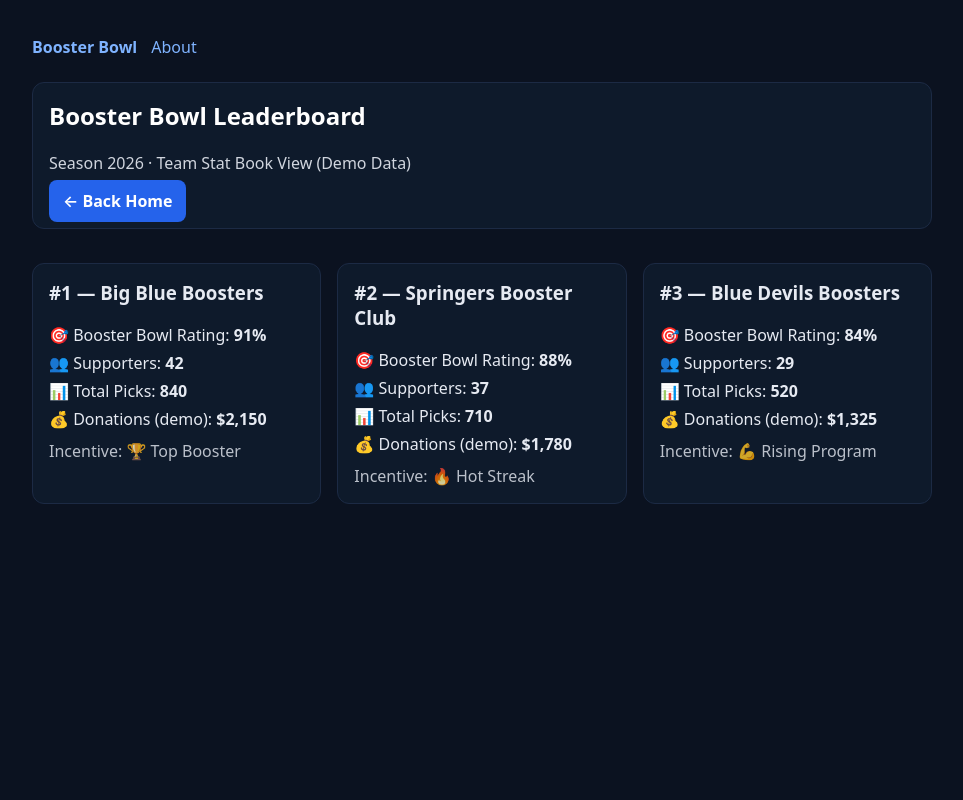
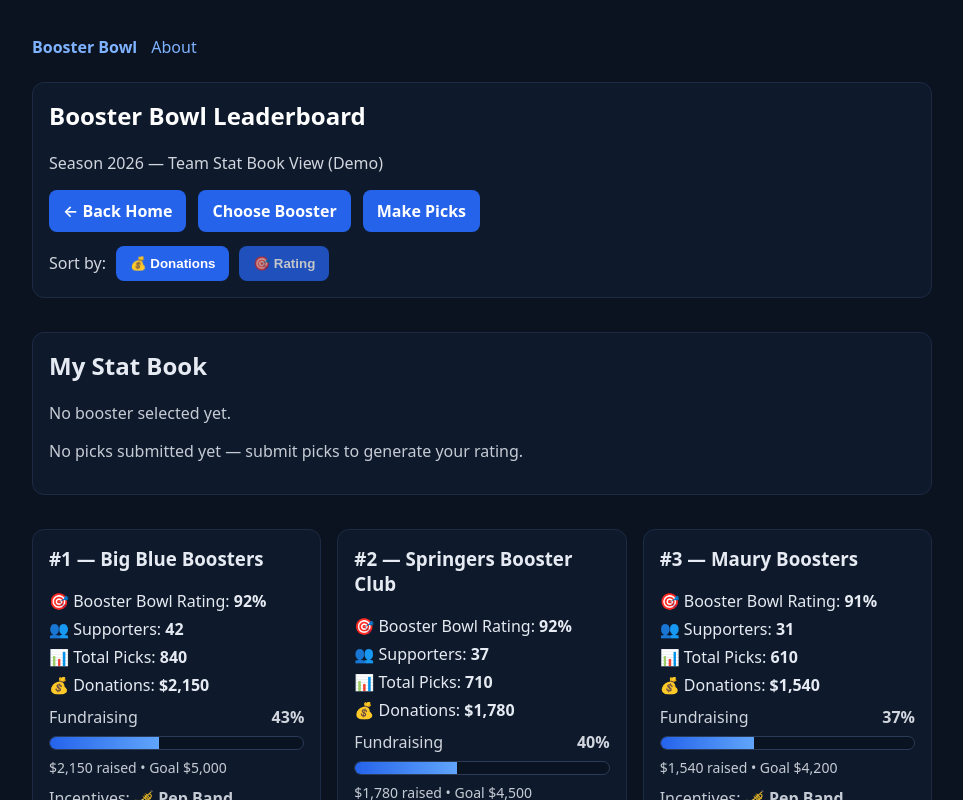
Before and after one commit to Rloney86/booster-bowl, a Next.js app: page /leaderboard in a window 1280 px wide. Shown: the top 800 px of the page, without its empty margins (158-1121 px from the left). Built offline with nearby package versions, Linux system fonts and the light colour scheme.

Commit message:
Refactor leaderboard component and update stats

```diff
--- a/pages/leaderboard.js
+++ b/pages/leaderboard.js
@@ -1,50 +1,318 @@
 import Link from "next/link";
+import { useEffect, useMemo, useState } from "react";
 
+const PICKS_KEY = "bb_picks_week_1";
+const BOOSTER_KEY = "bb_selected_booster";
+const DONATIONS_KEY = "bb_donations_by_booster"; // { [boosterId]: number }
+
+// demo results: gameId -> "home" | "away"
+const RESULTS = {
+  g1: "home",
+  g2: "away",
+  g3: "home",
+  g4: "away",
+  g5: "home",
+};
+
+// Demo boosters (now includes Maury + Glen Allen)
 const BOOSTER_STATS = [
   {
     id: "jmhs",
     name: "Big Blue Boosters",
     supporters: 42,
     totalPicks: 840,
-    accuracy: 91,
     donations: 2150,
+    goal: 5000,
   },
   {
     id: "hsprings",
     name: "Springers Booster Club",
     supporters: 37,
     totalPicks: 710,
-    accuracy: 88,
     donations: 1780,
+    goal: 4500,
   },
   {
     id: "varina",
     name: "Blue Devils Boosters",
     supporters: 29,
     totalPicks: 520,
-    accuracy: 84,
     donations: 1325,
+    goal: 4000,
+  },
+  {
+    id: "maury",
+    name: "Maury Boosters",
+    supporters: 31,
+    totalPicks: 610,
+    donations: 1540,
+    goal: 4200,
+  },
+  {
+    id: "glenallen",
+    name: "Jaguar Nation",
+    supporters: 26,
+    totalPicks: 480,
+    donations: 1210,
+    goal: 3800,
   },
 ];
 
+function safeParseJSON(raw, fallback) {
+  try {
+    return raw ? JSON.parse(raw) : fallback;
+  } catch {
+    return fallback;
+  }
+}
+
+function calcAccuracy(picks) {
+  if (!picks) return null;
+  const ids = Object.keys(RESULTS);
+  const total = ids.length;
+  let correct = 0;
+
+  for (const gameId of ids) {
+    if (picks[gameId] && picks[gameId] === RESULTS[gameId]) correct++;
+  }
+
+  return {
+    correct,
+    total,
+    percent: Math.round((correct / total) * 100),
+  };
+}
+
+// Make a "team rating" that feels real (demo formula)
+// - base 70
+// - + accuracy influence (0–20)
+// - + donation influence (0–10)
+function calcTeamRating({ accuracyPercent, donationsTotal, goal }) {
+  const accPart = Math.round((accuracyPercent / 100) * 20); // 0..20
+  const donationProgress = goal ? Math.min(1, donationsTotal / goal) : 0;
+  const donPart = Math.round(donationProgress * 10); // 0..10
+  return Math.max(0, Math.min(100, 70 + accPart + donPart));
+}
+
+// Incentives unlock by donation progress
+function getIncentives(progress) {
+  const unlocked = [];
+  if (progress >= 0.25) unlocked.push("🎺 Pep Band Shoutout");
+  if (progress >= 0.5) unlocked.push("📸 Team Spotlight Post");
+  if (progress >= 0.75) unlocked.push("🎁 Sponsor Prize Drop");
+  if (progress >= 1) unlocked.push("🏆 Booster Bowl Champions Banner");
+  return unlocked;
+}
+
+function ProgressBar({ value, max }) {
+  const pct = max > 0 ? Math.min(100, Math.round((value / max) * 100)) : 0;
+
+  return (
+    <div style={{ marginTop: 10 }}>
+      <div style={{ display: "flex", justifyContent: "space-between", opacity: 0.9 }}>
+        <span>Fundraising</span>
+        <span>
+          <b>{pct}%</b>
+        </span>
+      </div>
+
+      <div
+        style={{
+          marginTop: 8,
+          height: 12,
+          borderRadius: 999,
+          border: "1px solid #2a3b57",
+          background: "#0a1322",
+          overflow: "hidden",
+        }}
+      >
+        <div
+          style={{
+            width: `${pct}%`,
+            height: "100%",
+            background: "linear-gradient(90deg, #2563eb, #60a5fa)",
+          }}
+        />
+      </div>
+
+      <div style={{ marginTop: 8, opacity: 0.85, fontSize: 14 }}>
+        ${value.toLocaleString()} raised • Goal ${max.toLocaleString()}
+      </div>
+    </div>
+  );
+}
+
 export default function Leaderboard() {
+  const [myBooster, setMyBooster] = useState(null);
+  const [myPicks, setMyPicks] = useState(null);
+  const [sortBy, setSortBy] = useState("donations"); // "donations" | "rating"
+  const [donationsByBooster, setDonationsByBooster] = useState({});
+
+  useEffect(() => {
+    // Selected booster
+    const b = safeParseJSON(localStorage.getItem(BOOSTER_KEY), null);
+    if (b) setMyBooster(b);
+
+    // Picks
+    const p = safeParseJSON(localStorage.getItem(PICKS_KEY), null);
+    if (p) setMyPicks(p);
+
+    // Donations map
+    const d = safeParseJSON(localStorage.getItem(DONATIONS_KEY), {});
+    setDonationsByBooster(d || {});
+  }, []);
+
+  const myAccuracy = useMemo(() => calcAccuracy(myPicks), [myPicks]);
+
+  function addDonation(amount) {
+    if (!myBooster?.id) return;
+
+    setDonationsByBooster((prev) => {
+      const next = { ...(prev || {}) };
+      next[myBooster.id] = (next[myBooster.id] || 0) + amount;
+
+      try {
+        localStorage.setItem(DONATIONS_KEY, JSON.stringify(next));
+      } catch {}
+
+      return next;
+    });
+  }
+
+  const computedBoosters = useMemo(() => {
+    return BOOSTER_STATS.map((b, idx) => {
+      const extra = donationsByBooster?.[b.id] || 0;
+      const donationsTotal = b.donations + extra;
+
+      // demo accuracy baseline per team (so rating isn't random)
+      const accuracyPercent = Math.max(70, 92 - idx * 3);
+
+      const rating = calcTeamRating({
+        accuracyPercent,
+        donationsTotal,
+        goal: b.goal,
+      });
+
+      const progress = b.goal ? Math.min(1, donationsTotal / b.goal) : 0;
+
+      return {
+        ...b,
+        accuracyPercent,
+        donationsTotal,
+        rating,
+        progress,
+        incentives: getIncentives(progress),
+        extraDonation: extra,
+      };
+    });
+  }, [donationsByBooster]);
+
+  const sortedBoosters = useMemo(() => {
+    const arr = [...computedBoosters];
+
+    if (sortBy === "rating") {
+      arr.sort((a, b) => b.rating - a.rating);
+    } else {
+      arr.sort((a, b) => b.donationsTotal - a.donationsTotal);
+    }
+
+    return arr;
+  }, [computedBoosters, sortBy]);
+
+  const myTeam = useMemo(() => {
+    if (!myBooster?.id) return null;
+    return computedBoosters.find((b) => b.id === myBooster.id) || null;
+  }, [myBooster, computedBoosters]);
+
   return (
     <main style={{ maxWidth: 900, margin: "0 auto", padding: 24 }}>
-      {/* HEADER */}
       <section className="card">
         <h1 style={{ marginTop: 0 }}>Booster Bowl Leaderboard</h1>
-        <p style={{ opacity: 0.9 }}>
-          Season 2026 · Team Stat Book View (Demo Data)
-        </p>
+        <p style={{ opacity: 0.9 }}>Season 2026 — Team Stat Book View (Demo)</p>
 
-        <Link href="/" className="button" style={{ marginTop: 12 }}>
-          ← Back Home
-        </Link>
+        <div style={{ display: "flex", gap: 12, flexWrap: "wrap", marginTop: 12 }}>
+          <Link href="/" className="button">← Back Home</Link>
+          <Link href="/booster" className="button">Choose Booster</Link>
+          <Link href="/picks" className="button">Make Picks</Link>
+        </div>
+
+        <div style={{ marginTop: 14, display: "flex", gap: 10, alignItems: "center", flexWrap: "wrap" }}>
+          <div style={{ opacity: 0.9 }}>Sort by:</div>
+          <button
+            className="button"
+            onClick={() => setSortBy("donations")}
+            style={{ opacity: sortBy === "donations" ? 1 : 0.75 }}
+          >
+            💰 Donations
+          </button>
+          <button
+            className="button"
+            onClick={() => setSortBy("rating")}
+            style={{ opacity: sortBy === "rating" ? 1 : 0.75 }}
+          >
+            🎯 Rating
+          </button>
+        </div>
       </section>
 
       <div style={{ height: 18 }} />
 
-      {/* BOOSTER STAT BOOK */}
+      {/* MY STAT BOOK */}
+      <section className="card">
+        <h2 style={{ marginTop: 0 }}>My Stat Book</h2>
+
+        {myBooster ? (
+          <p style={{ marginTop: 6, opacity: 0.9 }}>
+            Selected booster: <b>{myBooster.name}</b> ({myBooster.school})
+          </p>
+        ) : (
+          <p style={{ marginTop: 6, opacity: 0.85 }}>
+            No booster selected yet.
+          </p>
+        )}
+
+        {myAccuracy ? (
+          <>
+            <p style={{ margin: "6px 0" }}>
+              🎯 Booster Bowl Rating (picks): <b>{myAccuracy.percent}%</b>
+            </p>
+            <p style={{ margin: "6px 0" }}>
+              📊 Picks: <b>{myAccuracy.correct}</b> / {myAccuracy.total}
+            </p>
+          </>
+        ) : (
+          <p style={{ marginTop: 10, opacity: 0.85 }}>
+            No picks submitted yet — submit picks to generate your rating.
+          </p>
+        )}
+
+        {myTeam ? (
+          <>
+            <ProgressBar value={myTeam.donationsTotal} max={myTeam.goal} />
+
+            <div style={{ marginTop: 12, display: "flex", gap: 10, flexWrap: "wrap" }}>
+              <button className="button" onClick={() => addDonation(10)} disabled={!myBooster}>
+                +$10 Demo Donation
+              </button>
+              <button className="button" onClick={() => addDonation(25)} disabled={!myBooster}>
+                +$25 Demo Donation
+              </button>
+              <button className="button" onClick={() => addDonation(100)} disabled={!myBooster}>
+                +$100 Demo Donation
+              </button>
+            </div>
+
+            <div style={{ marginTop: 10, opacity: 0.85 }}>
+              Unlocked incentives:{" "}
+              <b>{myTeam.incentives.length ? myTeam.incentives.join(" • ") : "— none yet"}</b>
+            </div>
+          </>
+        ) : null}
+      </section>
+
+      <div style={{ height: 18 }} />
+
+      {/* BOOSTER LEADERBOARD */}
       <section
         style={{
           display: "grid",
@@ -52,14 +320,14 @@ export default function Leaderboard() {
           gap: 16,
         }}
       >
-        {BOOSTER_STATS.map((b, index) => (
+        {sortedBoosters.map((b, index) => (
           <div key={b.id} className="card">
             <h3 style={{ marginTop: 0 }}>
               #{index + 1} — {b.name}
             </h3>
 
             <p style={{ margin: "6px 0" }}>
-              🎯 Booster Bowl Rating: <b>{b.accuracy}%</b>
+              🎯 Booster Bowl Rating: <b>{b.rating}%</b>
             </p>
 
             <p style={{ margin: "6px 0" }}>
@@ -71,17 +339,17 @@ export default function Leaderboard() {
             </p>
 
             <p style={{ margin: "6px 0" }}>
-              💰 Donations (demo):{" "}
-              <b>${b.donations.toLocaleString()}</b>
+              💰 Donations: <b>${b.donationsTotal.toLocaleString()}</b>
+              {b.extraDonation ? (
+                <span style={{ opacity: 0.8 }}> (includes +${b.extraDonation.toLocaleString()} demo)</span>
+              ) : null}
             </p>
 
-            <div style={{ marginTop: 10, opacity: 0.8 }}>
-              Incentive:{" "}
-              {index === 0
-                ? "🏆 Top Booster"
-                : index === 1
-                ? "🔥 Hot Streak"
-                : "💪 Rising Program"}
+            <ProgressBar value={b.donationsTotal} max={b.goal} />
+
+            <div style={{ marginTop: 10, opacity: 0.85 }}>
+              Incentives:{" "}
+              <b>{b.incentives.length ? b.incentives.join(" • ") : "— not unlocked yet"}</b>
             </div>
           </div>
         ))}
```
